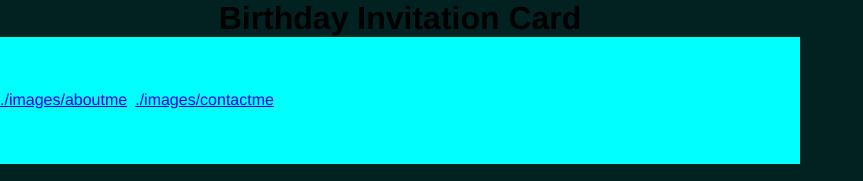
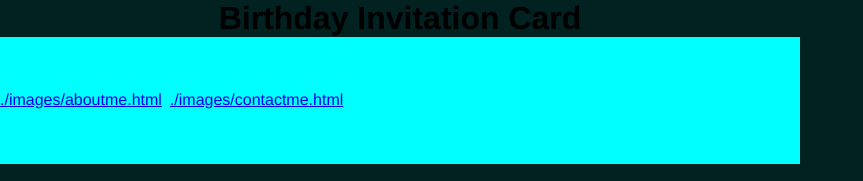
Before and after one commit to NwaMazi/HTML-stuff, a plain HTML site: page index.html in a window 1280 px wide. Shown: the top 181 px of the page, without its empty margins (0-863 px from the left). Drawn offline with Linux system fonts and the light colour scheme.

Commit message:
Update index.html

```diff
--- a/index.html
+++ b/index.html
@@ -10,8 +10,8 @@
     <h1>Birthday Invitation Card</h1>
     <div class="container">
         <div class="nav">
-            <div><a href="aboutme.html">./images/aboutme</a></div>
-            <div><a href="contactme.html">./images/contactme</a></div>
+            <div><a href="aboutme.html">./images/aboutme.html</a></div>
+            <div><a href="contactme.html">./images/contactme.html</a></div>
         </div>
         <div class="subinfo"><img src="./images/HDB.jpeg" height="459" width="526" alt="birthday card" /></div>
         <div class="subinfo1">
```
